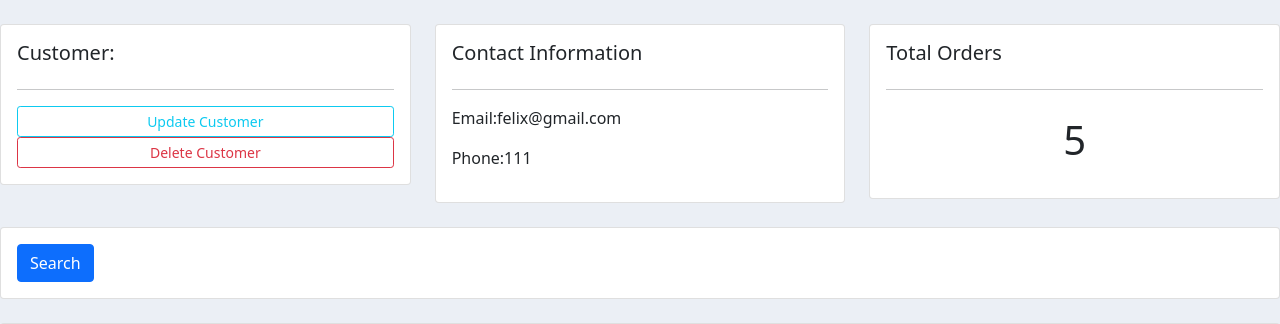
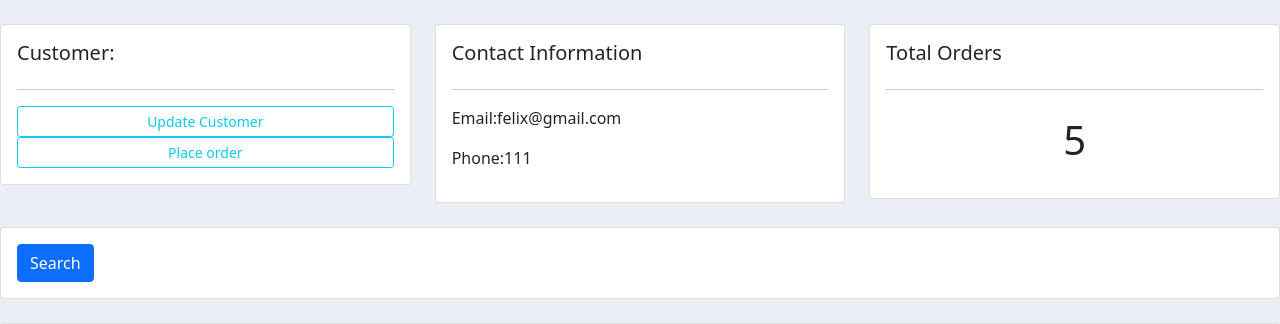
Before and after one commit to perrybates/Inventory-Processing-System, a Django app: page /customer/1/ in a window 1280 px wide. Shown: the part 56-380 px from the top of the page. Run offline with Django 3.2, Linux system fonts and the light colour scheme; data comes from the database, SQL or seed files in the repository; both versions use the stored data as it was after the commit.

Commit message:
sixth commit

```diff
--- a/accounts/templates/accounts/customer.html
+++ b/accounts/templates/accounts/customer.html
@@ -10,7 +10,7 @@
             <h5>Customer:</h5>
             <hr>
             <a href="" class="btn btn-outline-info btn-sm btn-block">Update Customer</a>
-            <a href="" class="btn btn-outline-danger btn-sm btn-block">Delete Customer</a>
+            <a href="{% url 'create_order' customer.id %}" class="btn btn-outline-info btn-sm btn-block">Place order</a>
         </div>
     </div>
 
--- a/accounts/templates/accounts/dashboard.html
+++ b/accounts/templates/accounts/dashboard.html
@@ -36,7 +36,7 @@
                 <h5>LAST 5 ORDERS:</h5>
                 <hr>
                 <div class="card card-body">
-                    <a href="{% url 'create_order' %}" class="btn btn-primary btn-sm btn-block">Create Order</a>
+
                     <table class="table table-sm">
                         <tr>
                             <th>Product</th>
--- a/accounts/templates/accounts/order_form.html
+++ b/accounts/templates/accounts/order_form.html
@@ -9,8 +9,13 @@
 
                 <form action="" method="POST">
                     {% csrf_token %}
+                    {{ formset.management_form }}
+                    {% for form in formset %}
 
                     {{ form }}
+                    <hr>
+
+                    {%endfor %}
                     <input type="submit" name="Submit">
                 </form>
 
--- a/accounts/urls.py
+++ b/accounts/urls.py
@@ -5,8 +5,10 @@ urlpatterns = [
     path('', views.home, name="home"),
     path('products/', views.products, name="products"),
     path('customer/<str:pk>/', views.customer, name="customer"),
-    path('create_order/', views.createOrder, name="create_order"),
+
+    path('create_order/<str:pk>/', views.createOrder, name="create_order"),
     path('update_order/<str:pk>/', views.updateOrder, name="update_order"),
-    path('delete_order/<str:pk>/', views.deleteOrder, name="delete_order")
+    path('delete_order/<str:pk>/', views.deleteOrder, name="delete_order"),
+
 
 ]
--- a/accounts/views.py
+++ b/accounts/views.py
@@ -1,5 +1,6 @@
 from django.shortcuts import render, redirect
 from django.http import HttpResponse
+from django.forms import inlineformset_factory
 from .models import *
 from .forms import OrderForm
 
@@ -35,15 +36,19 @@ def customer(request,pk):
     context= {'customer':customer,'orders':orders, 'order_count': order_count}
     return render(request,'accounts/customer.html', context)
 
-def createOrder(request):
-    form = OrderForm()
+def createOrder(request, pk):
+    OrderFormSet = inlineformset_factory(Customer, Order, fields=('product','status' ), extra=10 )
+    customer = Customer.objects.get(id=pk)
+    formset =OrderFormSet(queryset=Order.objects.none(), instance=customer)
+    #form = OrderForm(initial={'customer':customer})
     if request.method == 'POST':
-        form = OrderForm(request.POST)
-        if form.is_valid():
-            form.save()
+      #  form = OrderForm(request.POST)
+         formset =OrderFormSet(request.POST, instance=customer)
+         if formset.is_valid():
+            formset.save()
             return redirect('/')
 
-    context = {'form':form}
+    context = {'formset':formset }
     return render(request, 'accounts/order_form.html', context)
 
 def updateOrder(request,pk):
```
Also changed, not shown: db.sqlite3.
